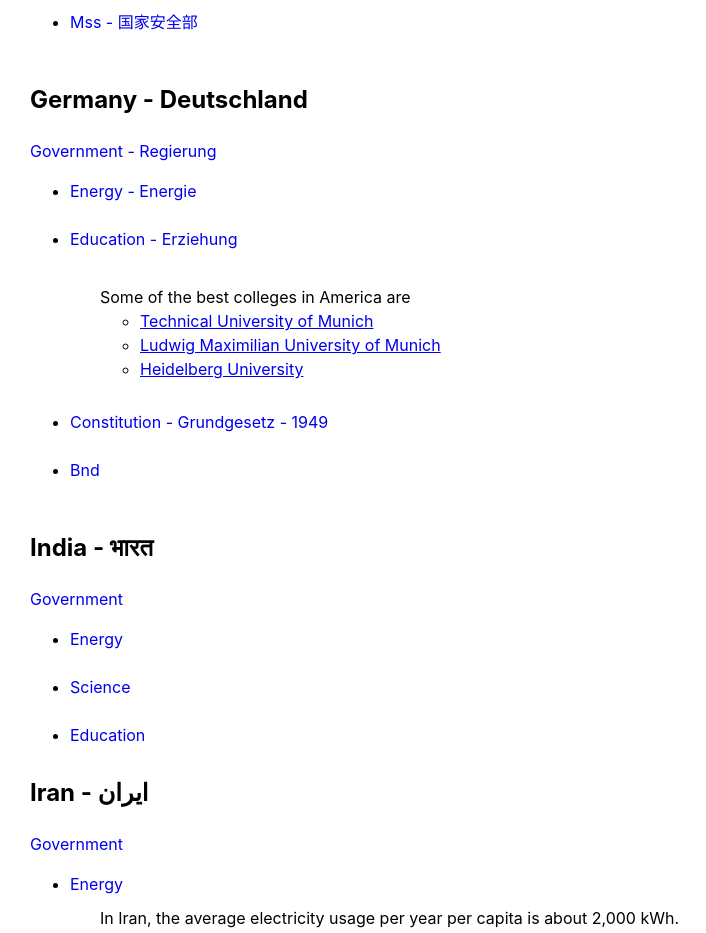
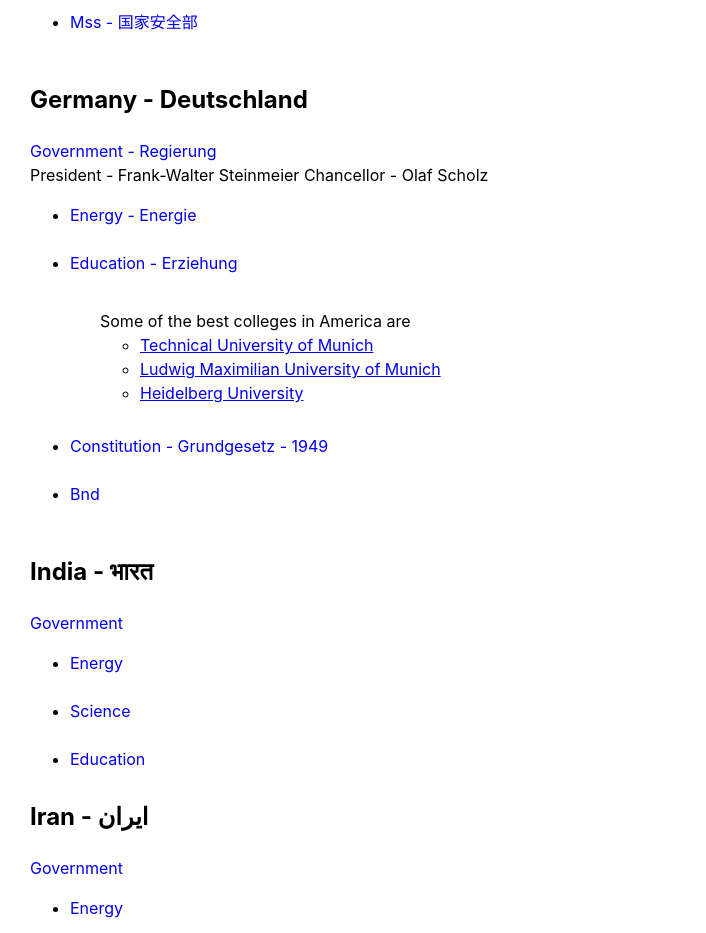
Before and after one commit to JRFink/jrfphyspagesnew, a Next.js app: page /research/gen in a window 1280 px wide. Shown: the part 3820-4753 px from the top of the page, without its empty margins (0-706 px from the left). Built offline with nearby package versions, Linux system fonts and the light colour scheme.

Commit message:
Update index.tsx

```diff
--- a/pages/research/gen/index.tsx
+++ b/pages/research/gen/index.tsx
@@ -309,6 +309,9 @@ Premier - Li Qiang
                </h2>
                <p>
                   <Link href="https://www.bundestag.de/" className={style.noUnder}>Government - Regierung</Link>
+<br />
+President - Frank-Walter Steinmeier
+Chancellor - Olaf Scholz
                     <ul>
                         <li>
                             <Link href="https://www.bundesnetzagentur.de/EN/Home/home_node.html" className={style.noUnder}>Energy - Energie</Link>
```
